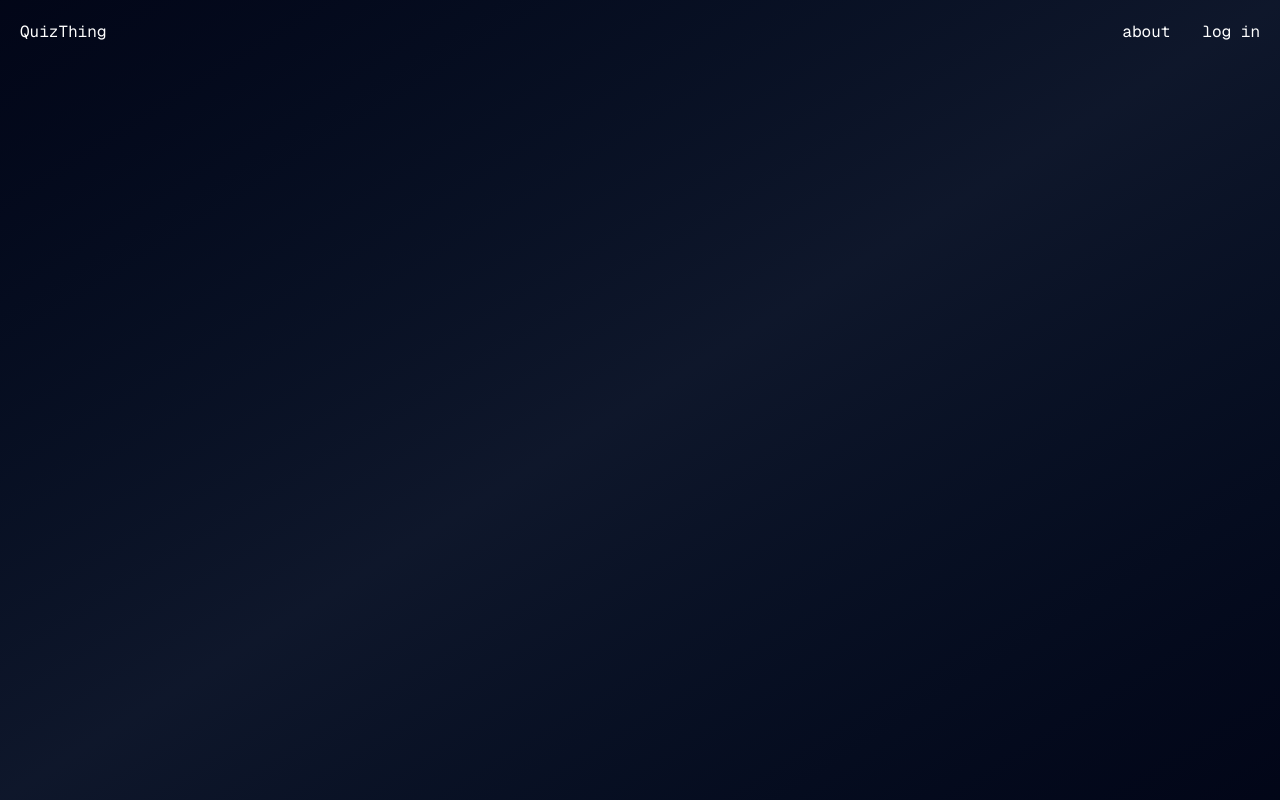
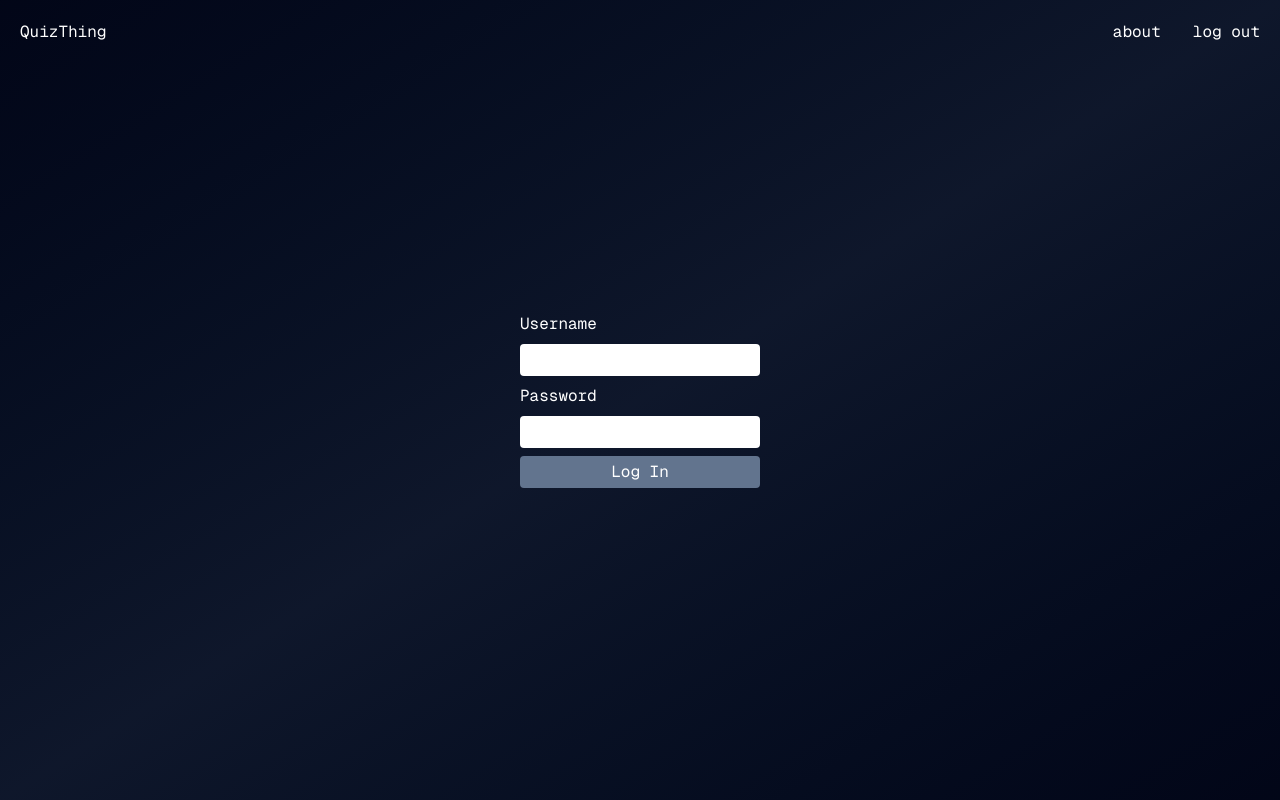
Before and after one commit to icedcoffeeee/quizthing, a SvelteKit app: page /login in a window 1280 px wide. Built offline with nearby package versions, Linux system fonts and the light colour scheme; no server answers.

Commit message:
basic auth

```diff
--- a/src/app.css
+++ b/src/app.css
@@ -1,9 +1,16 @@
 @import 'tailwindcss';
 
 .debug {
-  border: 1px solid #f00;
+	border: 1px solid #f00;
 }
 
 body {
-  font-family: 'Geist Mono', monospace;
+	font-family: 'Geist Mono', monospace;
 }
+
+.form-inp {
+	@apply w-60 rounded bg-white p-1 text-black;
+}
+.form-btn {
+	@apply w-60 rounded bg-slate-500 p-1;
+}
--- /dev/null
+++ b/src/routes/+layout.server.ts
@@ -0,0 +1,7 @@
+import { ADMIN_PASSWORD } from '$env/static/private';
+import type { ServerLoadEvent } from '@sveltejs/kit';
+
+export function load({ cookies }: ServerLoadEvent) {
+	const logged = cookies.get('logged') === ADMIN_PASSWORD;
+	return { logged };
+}
--- a/src/routes/+layout.svelte
+++ b/src/routes/+layout.svelte
@@ -4,7 +4,7 @@
 
 	import { Menu, X } from 'lucide-svelte';
 
-	let { children } = $props();
+	let { children, data } = $props();
 
 	let nav = $state(false);
 	let openNav = () => (nav = !nav);
@@ -21,12 +21,17 @@
 	<button onclick={openNav} class="absolute top-0 w-full p-5 flex justify-end text-white md:hidden">
 		<X></X>
 	</button>
-	<a href="/" class="invisible md:visible">QuizThing</a>
-	<a href="/" class="md:hidden">home</a>
+	<a onclick={openNav} href="/" class="invisible md:visible">QuizThing</a>
+	<a onclick={openNav} href="/" class="md:hidden">home</a>
 	<span class="contents md:flex md:gap-8">
-		<a href="/about">about</a>
-		<a href="/login">log in</a>
-		<!-- TODO: ^^^ check if logged in, change label -->
+		<a onclick={openNav} href="/about">about</a>
+		{#if data.logged}
+			<form action="/login?/logout" method="post">
+        <button onclick={openNav}>log out</button>
+			</form>
+		{:else}
+			<a onclick={openNav} href="/login">log in</a>
+		{/if}
 	</span>
 </nav>
 
--- a/src/routes/+page.server.ts
+++ b/src/routes/+page.server.ts
@@ -1,4 +1,8 @@
-import { redirect, type Actions } from '@sveltejs/kit';
+import { redirect, type Actions, type ServerLoadEvent } from '@sveltejs/kit';
+
+export function load({ cookies }: ServerLoadEvent) {
+	if (cookies.get('logged')) redirect(307, 'admin');
+}
 
 export const actions: Actions = {
 	async default({ request }) {
--- a/src/routes/+page.svelte
+++ b/src/routes/+page.svelte
@@ -4,6 +4,6 @@
 >
 	<h1 class="text-4xl">QuizThing</h1>
 	<label for="quizCode">Enter your quiz code.</label>
-	<input name="quizCode" placeholder="000000" class="text-black p-1 text-center rounded bg-white w-60" />
-	<button class="bg-slate-500 rounded p-1 w-60">GO</button>
+	<input name="quizCode" placeholder="000000" class="form-inp text-center" />
+	<button class="form-btn">GO</button>
 </form>
--- /dev/null
+++ b/src/routes/admin/+page.server.ts
@@ -0,0 +1,6 @@
+import { ADMIN_PASSWORD } from '$env/static/private';
+import { redirect, type ServerLoadEvent } from '@sveltejs/kit';
+
+export function load({ cookies }: ServerLoadEvent) {
+	if (cookies.get('logged') !== ADMIN_PASSWORD) redirect(307, '/');
+}
--- /dev/null
+++ b/src/routes/login/+page.server.ts
@@ -0,0 +1,21 @@
+import { ADMIN_PASSWORD, ADMIN_USERNAME } from '$env/static/private';
+import { redirect, type Actions } from '@sveltejs/kit';
+
+export const actions: Actions = {
+	async login({ cookies, request }) {
+		const { user, pass } = Object.fromEntries(await request.formData()) as any;
+		if (user === ADMIN_USERNAME && pass === ADMIN_PASSWORD) {
+			cookies.set('logged', pass, {
+				path: '/',
+				maxAge: 24 * 60 * 60,
+				secure: import.meta.env.PROD
+			});
+			redirect(303, '/');
+		}
+		return { success: false, message: 'incorrect username or password' };
+	},
+	async logout({ cookies }) {
+		cookies.delete('logged', { path: '/' });
+		redirect(303, '/');
+	}
+};
--- a/src/routes/login/+page.svelte
+++ b/src/routes/login/+page.svelte
@@ -0,0 +1,16 @@
+<script>
+	let { form } = $props();
+</script>
+
+<div class="min-h-screen flex justify-center items-center">
+	<form action="?/login" method="post" class="flex flex-col gap-2">
+		<label for="user">Username</label>
+		<input name="user" class="form-inp" />
+		<label for="pass">Password</label>
+		<input name="pass" type="password" class="form-inp" />
+		<button class="form-btn">Log In</button>
+		{#if form && !form.success}
+			<p class="w-60 text-red-500">{form.message}</p>
+		{/if}
+	</form>
+</div>
```
Also changed, not shown: 1 other file (tests, documents, lock files or other folders).
